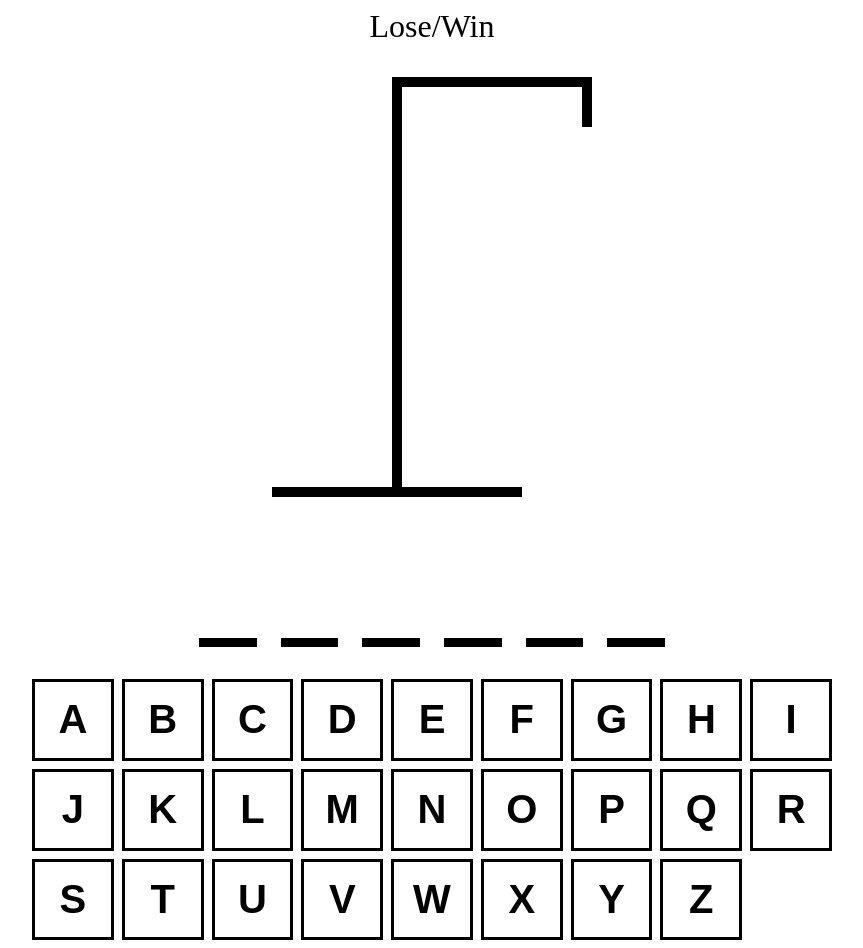
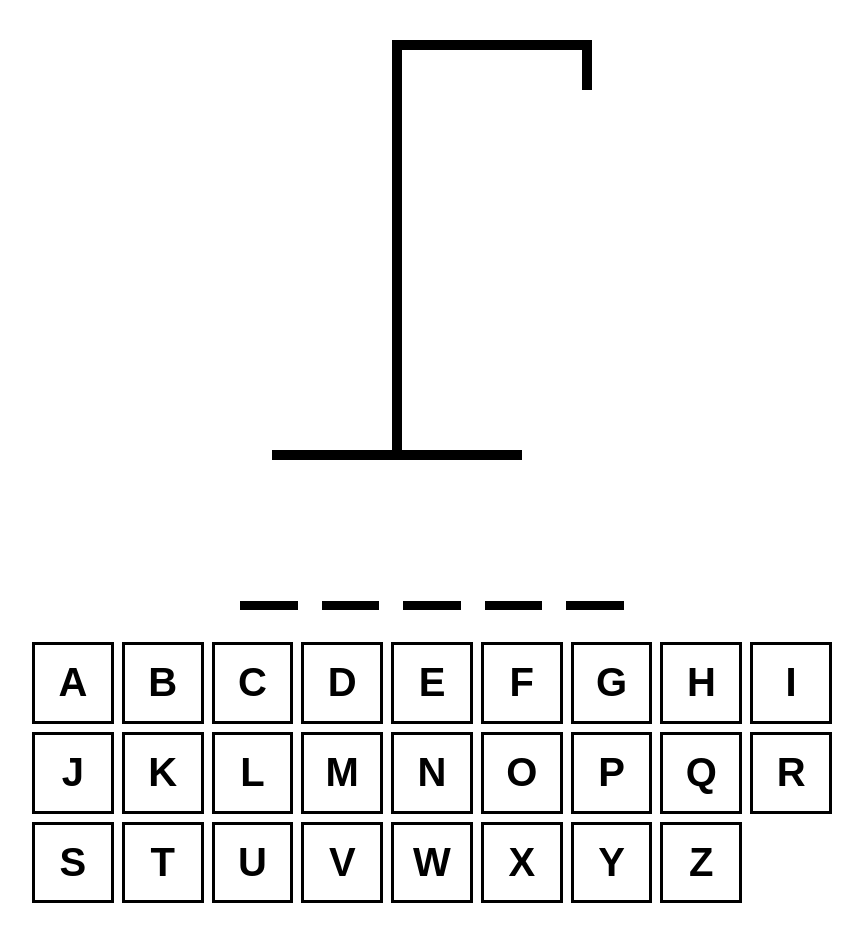
Before and after one commit to krawier/hangman, a React (Vite) app: page / in a window 1280 px wide. Shown: the whole page, without its empty margins (208-1071 px from the left). After the commit the page ends 911 px from the top, so only its background shows below. Built offline with nearby package versions, Linux system fonts and the light colour scheme.

Commit message:
feat: win lose logic

```diff
--- a/src/App.tsx
+++ b/src/App.tsx
@@ -4,22 +4,29 @@ import { HangmanDrawing } from "./HangmanDrawing"
 import { HangmanWord } from "./HangmanWord"
 import { KeyBoard } from "./KeyBoard"
 
+function getWord() {
+  return words[Math.floor(Math.random() * words.length)]
+}
+
 function App() {
 
-  const [wordToGuess, setWordToGuess] = useState(() => words[Math.floor(Math.random() * words.length)])
+  const [wordToGuess, setWordToGuess] = useState(getWord)
 
   const [guessedLetters, setGuessedLetters] = useState<string[]>([])
 
   const wrongLetters = guessedLetters.filter( letter => !wordToGuess.includes(letter))
 
 
+  const isLoser = wrongLetters.length >= 6
+  const isWinner = wordToGuess.split('').every(letter => guessedLetters.includes(letter))
+
   const addGuessedLetter = useCallback((letter:string)=>{
 
-    if (guessedLetters.includes(letter)) return
+    if (guessedLetters.includes(letter) || isWinner || isLoser) return
 
     setGuessedLetters( currentLetters => [...currentLetters,letter])
 
-  }, [guessedLetters])
+  }, [guessedLetters, isLoser, isWinner])
 
 
   useEffect(()=>{
@@ -45,6 +52,31 @@ function App() {
 
   },[guessedLetters])
 
+ useEffect(()=>{
+    const handler = (e: KeyboardEvent)=>{
+
+      const key = e.key
+
+      if(key !== "Enter") return
+
+      e.preventDefault()
+      setGuessedLetters([])
+      setWordToGuess(getWord())
+
+
+    }
+
+
+
+
+    document.addEventListener("keypress", handler)
+
+    return () => {
+      document.removeEventListener("keypress", handler)
+    }
+
+  },[])
+
   return (
     <div style = {{
     maxWidth: "800px",
@@ -61,16 +93,18 @@ function App() {
 
       }}>
 
-          Lose/Win
+          {isWinner && "Winner! - Refresh to try again"}
+          {isLoser && "Loser! - Refresh to try again"}
 
       </div>
 
       <HangmanDrawing numberOfGuesses = {wrongLetters.length}></HangmanDrawing>
-      <HangmanWord guessedLetters={guessedLetters} word={wordToGuess}></HangmanWord>
+      <HangmanWord reveal = {isLoser} guessedLetters={guessedLetters} word={wordToGuess}></HangmanWord>
 
       <div style={{alignSelf: "stretch"}}>
 
       <KeyBoard
+        disabled = {isWinner || isLoser}
         activeLetters={guessedLetters.filter(letter => wordToGuess.includes(letter))}
         inactiveLetters={wrongLetters}
         addGuessedLetter={addGuessedLetter}
--- a/src/HangmanWord.tsx
+++ b/src/HangmanWord.tsx
@@ -1,10 +1,11 @@
 type HangmanWordProps = {
   guessedLetters: string[]
   word: string
+  reveal: boolean
 }
 
 
-export function HangmanWord({ guessedLetters, word }: HangmanWordProps) {
+export function HangmanWord({ guessedLetters, word, reveal = false }: HangmanWordProps) {
 
     return <div style= {{
 
@@ -20,7 +21,8 @@ export function HangmanWord({ guessedLetters, word }: HangmanWordProps) {
     {word.split("").map((letter,index) => (
         <span style = {{borderBottom:".1em solid black"}} key = {index}>
             <span style = {{
-                visibility: guessedLetters.includes(letter) ? "visible" : "hidden",
+                visibility: guessedLetters.includes(letter) || reveal ? "visible" : "hidden",
+                color : !guessedLetters.includes(letter) && reveal ? "red" : "black",
             }}>{letter}</span>
             </span>
 
--- a/src/KeyBoard.tsx
+++ b/src/KeyBoard.tsx
@@ -33,11 +33,12 @@ const KEYS = [
 type KeyBoardProps = {
    activeLetters: string[],
    inactiveLetters: string[],
-   addGuessedLetter: (letter:string) => void
+   addGuessedLetter: (letter:string) => void,
+   disabled: boolean
 }
 
 
-export function KeyBoard({activeLetters, inactiveLetters, addGuessedLetter}: KeyBoardProps) {
+export function KeyBoard({activeLetters, inactiveLetters, addGuessedLetter, disabled = false}: KeyBoardProps) {
    return <div style={{
       display: "grid",
       gridTemplateColumns: "repeat(auto-fit, minmax(75px, 1fr))",
@@ -51,7 +52,7 @@ export function KeyBoard({activeLetters, inactiveLetters, addGuessedLetter}: Key
       return <button
         onClick={() => addGuessedLetter(key)}
         className={`${styles.btn} ${isActive ? styles.active : ""} ${isInactive ? styles.inactive : ""}`}
-        disabled = {isInactive || isActive}
+        disabled = {isInactive || isActive || disabled}
         key={key}
       >
         {key}
```
Also changed, not shown: 1 other file (tests, documents, lock files or other folders).
